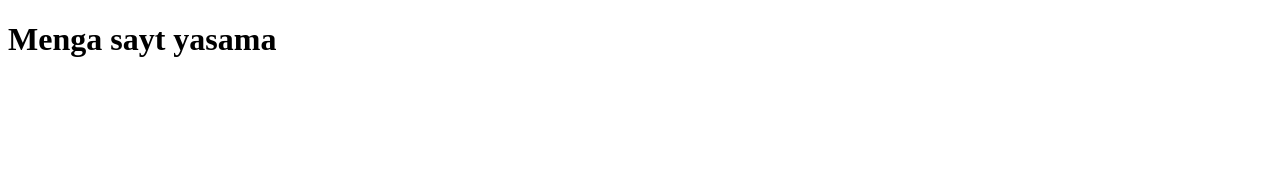
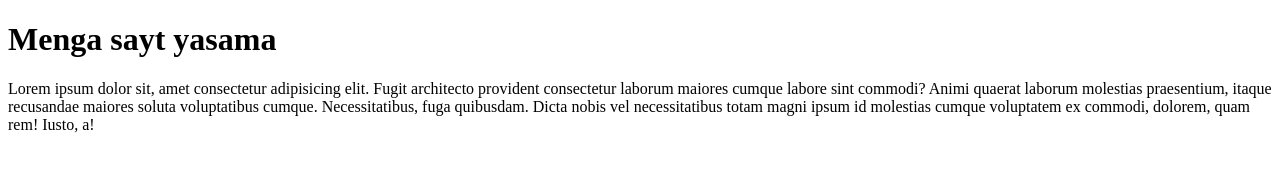
Before and after one commit to jqayumov909/MyPortfolio, a plain HTML site: page index.html in a window 1280 px wide. Drawn offline with Linux system fonts and the light colour scheme.

Commit message:
changing files

```diff
--- a/css/style.css
+++ b/css/style.css
@@ -0,0 +1,4 @@
+body{
+  color: aliceblue;
+  background-color: black;
+}
--- a/index.html
+++ b/index.html
@@ -8,5 +8,6 @@
 </head>
 <body>
   <h1>Menga sayt yasama</h1>
+  <p>Lorem ipsum dolor sit, amet consectetur adipisicing elit. Fugit architecto provident consectetur laborum maiores cumque labore sint commodi? Animi quaerat laborum molestias praesentium, itaque recusandae maiores soluta voluptatibus cumque. Necessitatibus, fuga quibusdam. Dicta nobis vel necessitatibus totam magni ipsum id molestias cumque voluptatem ex commodi, dolorem, quam rem! Iusto, a!</p>
 </body>
 </html>
```
